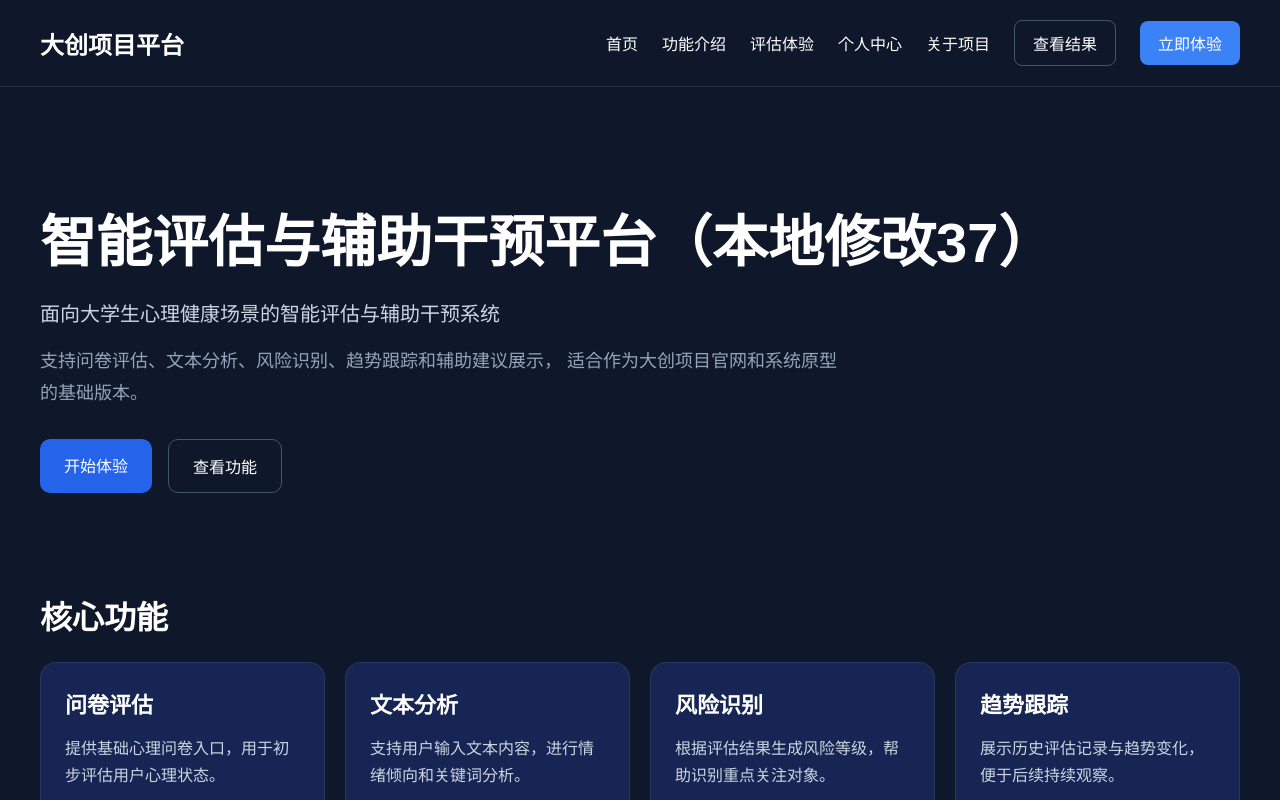
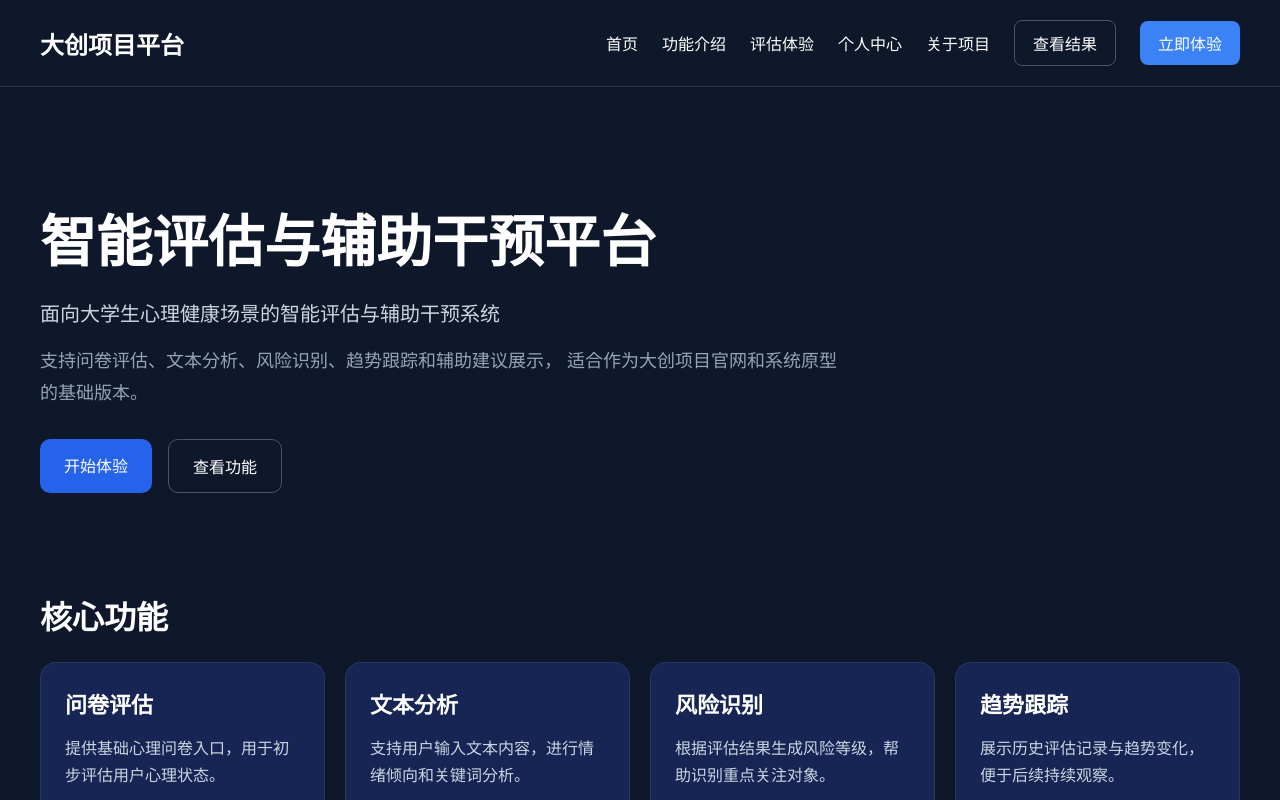
Before and after one commit to Hansirui/mental-health-platform-website, a React (Vite) app: page / in a window 1280 px wide. Shown: the top 800 px of the page. Built offline with nearby package versions, Linux system fonts and the light colour scheme.

Commit message:
chore: revert test text

```diff
--- a/src/components/HeroSection.jsx
+++ b/src/components/HeroSection.jsx
@@ -10,7 +10,7 @@ function HeroSection() {
       }}
     >
       <h1 style={{ fontSize: '56px', marginBottom: '20px' }}>
-        智能评估与辅助干预平台（本地修改37）
+        智能评估与辅助干预平台
       </h1>
 
       <p style={{ fontSize: '20px', color: '#cbd5e1', marginBottom: '16px' }}>
```
